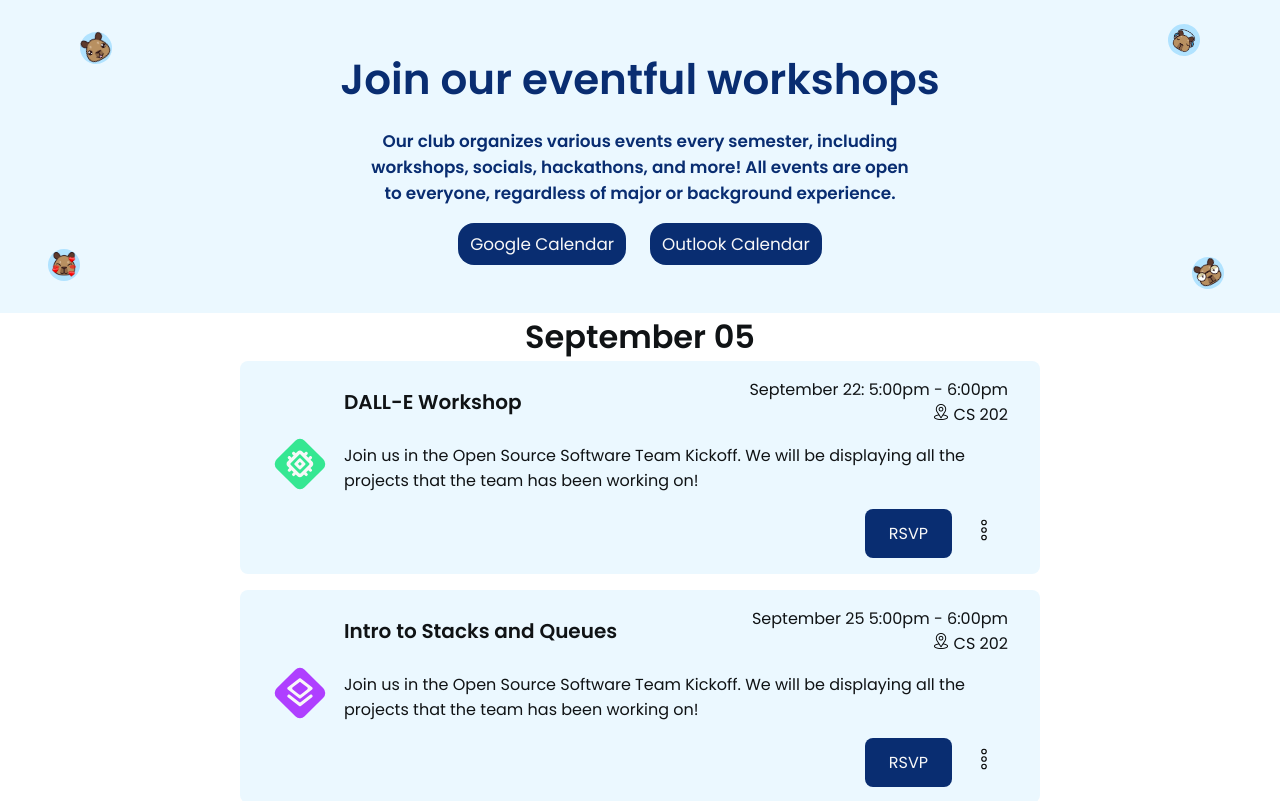
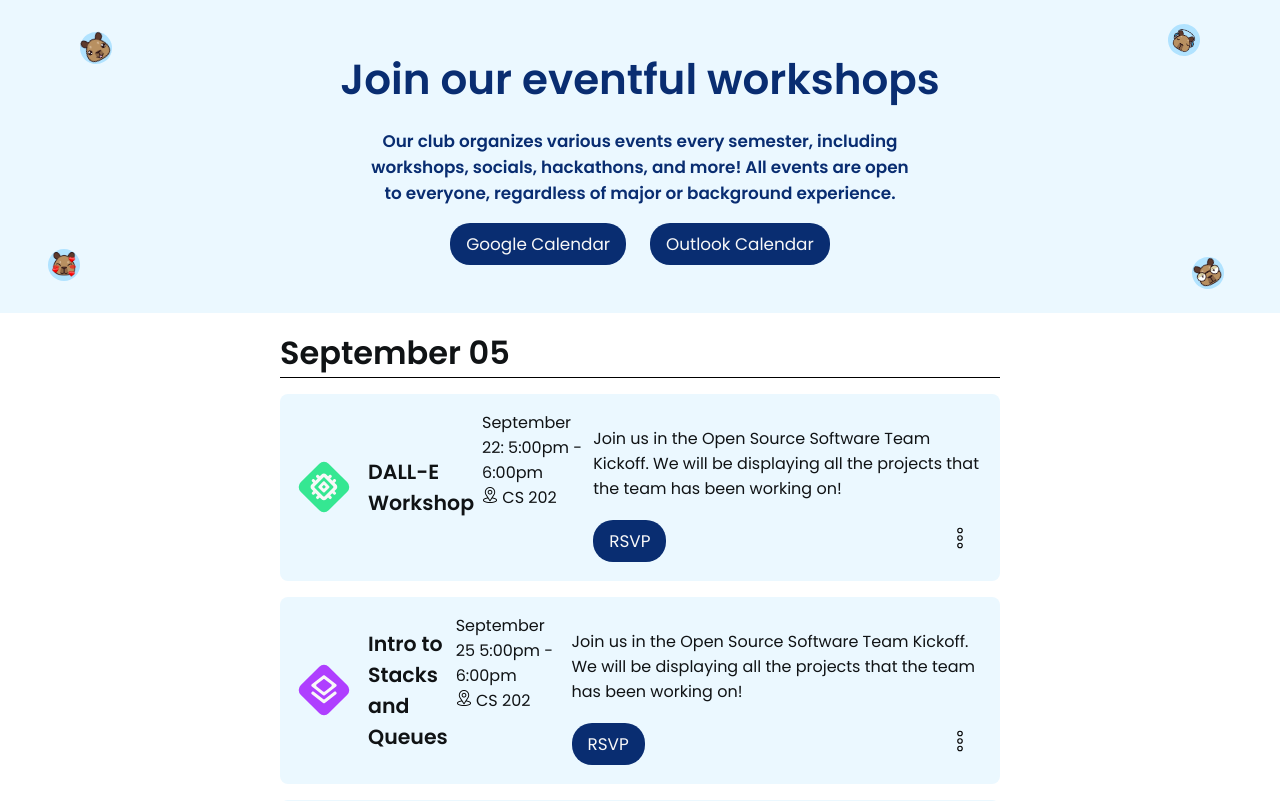
Before and after one commit to acmcsufoss/clubannounce, a SvelteKit app: page / in a window 1280 px wide. Shown: the top 801 px of the page. Built offline with nearby package versions, Linux system fonts and the light colour scheme.

Commit message:
Progress on main section of page

```diff
--- a/src/lib/components/button.svelte
+++ b/src/lib/components/button.svelte
@@ -10,8 +10,8 @@
 		border: none;
 		cursor: pointer;
 		transition: all 0.2s ease-in;
-		padding: 0.5rem 0.75rem;
-		border-radius: 1rem;
+		padding: 0.5rem 1rem;
+		border-radius: 1.25rem;
 		font-size: var(--size-xs);
 		background-color: var(--acm-darker);
 		color: var(--acm-light);
--- a/src/lib/components/event_card.svelte
+++ b/src/lib/components/event_card.svelte
@@ -1,5 +1,6 @@
 <script lang="ts">
 	import type { ClubannounceEvent } from '$lib/clubannounce/clubannounce';
+	import Button from './button.svelte';
 
 	export let data: ClubannounceEvent;
 	export let title: string;
@@ -12,13 +13,13 @@
 </script>
 
 <div class="column card">
-	<div class="team-icon-wrapper">
+	<div class="header-wrapper">
 		<img class="logo" src="/assets/badges/{team.toLowerCase()}.svg" alt="{team} Team Badge" />
+		<div>
+			<h3>{title}</h3>
+		</div>
 	</div>
 
-	<div class="column">
-		<div>
-			<h3>{title}</h3>
 	<div>
 		<time>{data.startDatetime} - {data.endDatetime}</time>
 		<div>
@@ -28,11 +29,12 @@
 			</span>
 		</div>
 	</div>
-		</div>
+
+	<div class="column">
 		<p>{data.content}</p>
 
 		<div class="place-end">
-			<button class="join place-end">RSVP</button>
+			<Button content="RSVP" />
 			<button class="drop-menu">
 				<img class="md-icon" src="/assets/svg/three-dots.svg" alt="Event Card Dropdown" />
 			</button>
@@ -45,13 +47,13 @@
 <style lang="scss">
 	.card {
 		display: flex;
-		align-items: center;
-		gap: 1rem;
-		max-width: min(50rem, 90vw);
-		padding: 1rem 2rem;
+		flex-direction: column;
+		// align-items: center;
+		gap: 0.5rem;
+		max-width: min(45rem, 80vw);
+		padding: 1rem;
 		background-color: var(--acm-light-blue);
 		border-radius: 0.5rem;
-		// box-shadow: var(--nav-shadow);
 		margin-bottom: 1rem;
 
 		& .column {
@@ -74,16 +76,20 @@
 		}
 
 		& h3 {
-			font-size: 1.25rem;
+			font-size: var(--size-md);
 		}
 
-		& .team-icon-wrapper {
+		& .header-wrapper {
+			display: grid;
+			grid-template-columns: 3.5rem 1fr;
+			align-items: center;
+			justify-content: start;
+			gap: 1rem;
 			& .logo {
 				width: 3.5rem;
 			}
 		}
 
-		& .join,
 		& .drop-menu {
 			outline: none;
 			border: none;
@@ -103,18 +109,6 @@
 				background-color: var(--acm-canvas);
 			}
 		}
-
-		& .join {
-			padding: 0.75rem 1.5rem;
-			border-radius: 0.5rem;
-			font-size: 1rem;
-			background-color: var(--acm-darker);
-			color: var(--acm-light);
-
-			&:hover {
-				opacity: 0.7;
-			}
-		}
 	}
 
 	.sm-icon {
@@ -124,4 +118,10 @@
 	.md-icon {
 		width: 1.5rem;
 	}
+
+	@media screen and (min-width: 768px) {
+		.card {
+			flex-direction: row;
+		}
+	}
 </style>
--- a/src/routes/+page.svelte
+++ b/src/routes/+page.svelte
@@ -33,17 +33,18 @@
 	let createAnnouncementMode = false;
 </script>
 
-<main class="app">
+<div class="app">
 	<Hero />
 
-	<h2>September 05</h2>
+	<main>
+		<h2 class="subtitle">September 05</h2>
 		<EventList />
 		<div class="place-end">
 			<button class="create" on:click={() => (createEventMode = !createEventMode)}>
 				Create New Event
 			</button>
 		</div>
-	<h2>Announcements</h2>
+		<h2 class="subtitle">Announcements</h2>
 		<div class="place-end">
 			<button class="create" on:click={() => (createAnnouncementMode = !createAnnouncementMode)}
 				>Create New Announcement
@@ -52,6 +53,7 @@
 		<AnnouncementForm bind:data={announcementDummy} bind:isOpen={createAnnouncementMode} />
 
 		<EventForm bind:data={eventDummy} bind:isOpen={createEventMode} />
+	</main>
 
 	<div
 		class="full-window-overlay"
@@ -62,7 +64,7 @@
 		aria-pressed="false"
 		tabindex="0"
 	/>
-</main>
+</div>
 
 <style lang="scss">
 	.app {
@@ -76,9 +78,18 @@
 			font-size: 2rem;
 		}
 
-		// & .place-end {
-		// 	margin-left: auto;
-		// }
+		& main {
+			display: flex;
+			flex-direction: column;
+			align-items: center;
+			justify-content: center;
+		}
+	}
+
+	.subtitle {
+		width: 100%;
+		border-bottom: 1px solid black;
+		margin: 1rem;
 	}
 
 	.create {
```
Lines whose indentation alone changed are shown as unchanged.
